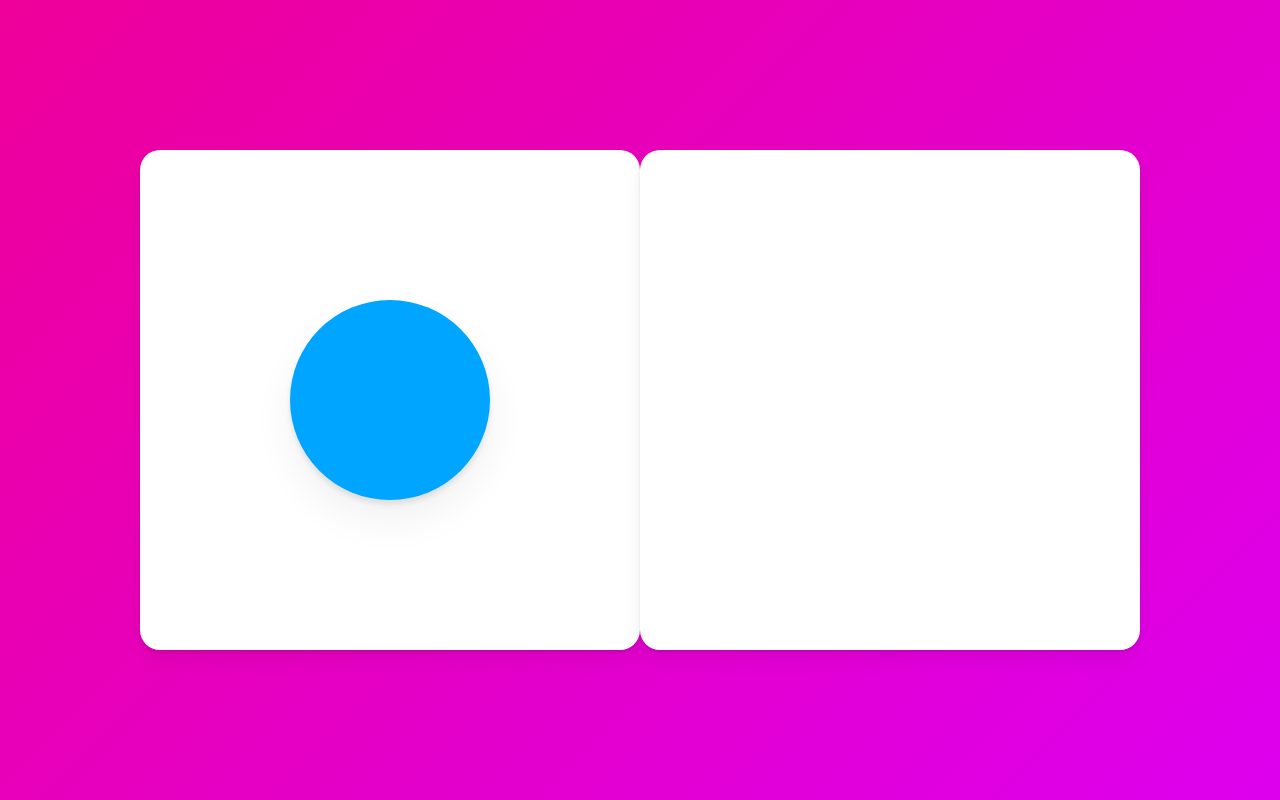
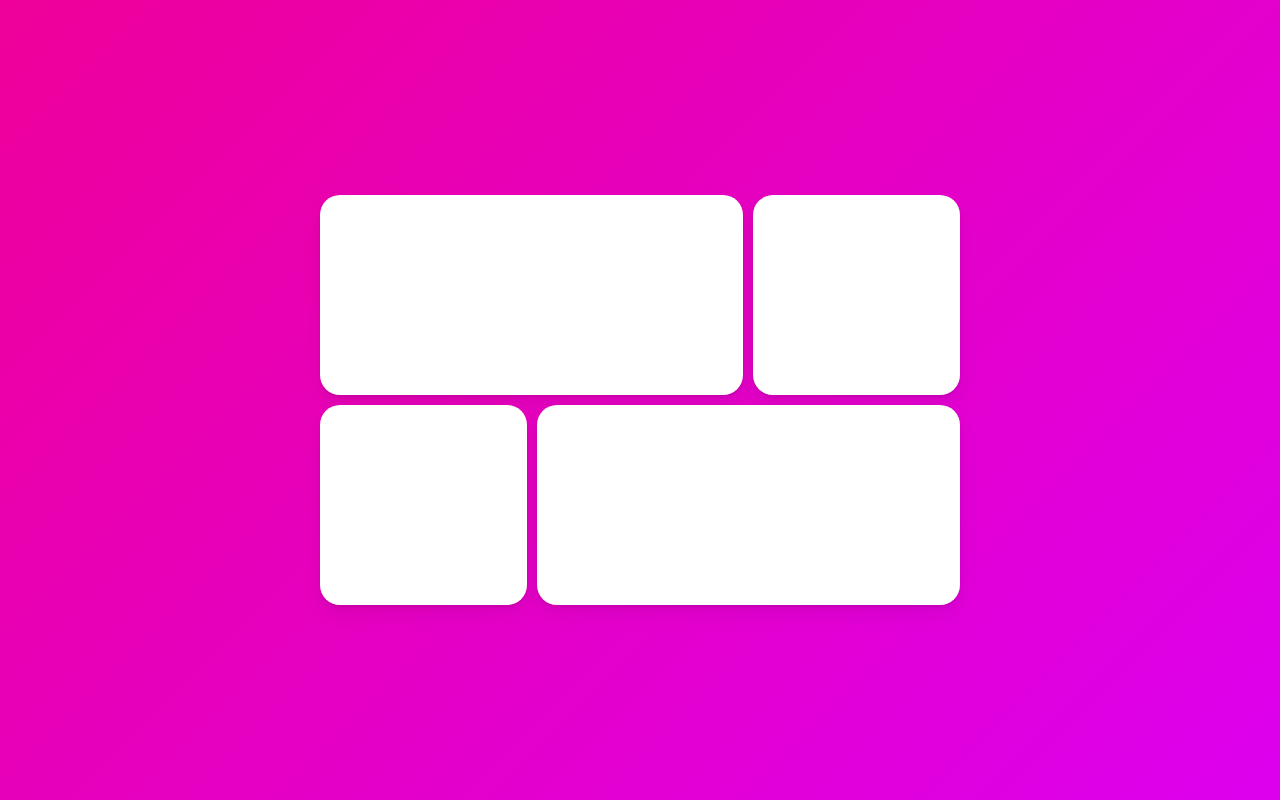
Before and after one commit to kimdoyeonn/react-masterclass, a React (Create React App) app: page / in a window 1280 px wide. Built offline with nearby package versions, Linux system fonts and the light colour scheme.

Commit message:
#7.15 Final Project part One

```diff
--- a/src/App.tsx
+++ b/src/App.tsx
@@ -12,14 +12,25 @@ const Wrapper = styled(motion.div)`
   height: 100vh;
   width: 100vw;
   display: flex;
-  justify-content: center;
+  justify-content: space-around;
   align-items: center;
   background-color: linear-gradient(135deg, rgb(238, 0, 153), rgb(221, 0, 238));
 `;
 
+const Grid = styled.div`
+  display: grid;
+  grid-template-columns: repeat(3, 1fr);
+  width: 50vw;
+  gap: 10px;
+
+  div:first-child,
+  div:last-child {
+    grid-column: span 2;
+  }
+`;
+
 const Box = styled(motion.div)`
-  width: 500px;
-  height: 500px;
+  height: 200px;
   background-color: rgba(255, 255, 255, 1);
   border-radius: 20px;
   display: flex;
@@ -30,20 +41,36 @@ const Box = styled(motion.div)`
   box-shadow: 0 2px 3px rgba(0, 0, 0, 0.1), 0 10px 20px rgba(0, 0, 0, 0.06);
 `;
 
-const Circle = styled(motion.div)`
-  background-color: #00a5ff;
-  height: 100px;
-  width: 100px;
-  border-radius: 50%;
-  box-shadow: 0 2px 3px rgba(0, 0, 0, 0.1), 0 10px 20px rgba(0, 0, 0, 0.06);
+const Overlay = styled(motion.div)`
+  width: 100%;
+  height: 100%;
+  position: absolute;
+  display: flex;
+  justify-content: center;
+  align-items: center;
 `;
 
 function App() {
   const [click, setClick] = useState(false);
   return (
     <Wrapper onClick={() => setClick(!click)}>
-      <Box>{!click ? <Circle layoutId="circle" style={{ borderRadius: '50%', scale: 2 }} /> : null}</Box>
-      <Box>{click ? <Circle layoutId="circle" style={{ borderRadius: 0 }} /> : null}</Box>
+      <Grid>
+        <Box layoutId="hihi" />
+        <Box />
+        <Box />
+        <Box />
+      </Grid>
+      <AnimatePresence>
+      {click ? (
+          <Overlay
+            initial={{ backgroundColor: 'rgba(0, 0, 0, 0)' }}
+            animate={{ backgroundColor: 'rgba(0, 0, 0, 0.7)' }}
+            exit={{ backgroundColor: 'rgba(0, 0, 0, 0)' }}
+          >
+            <Box layoutId="hihi" style={{ width: 300, height: 300 }} />
+          </Overlay>
+      ) : null}
+      </AnimatePresence>
     </Wrapper>
   );
 }
```
